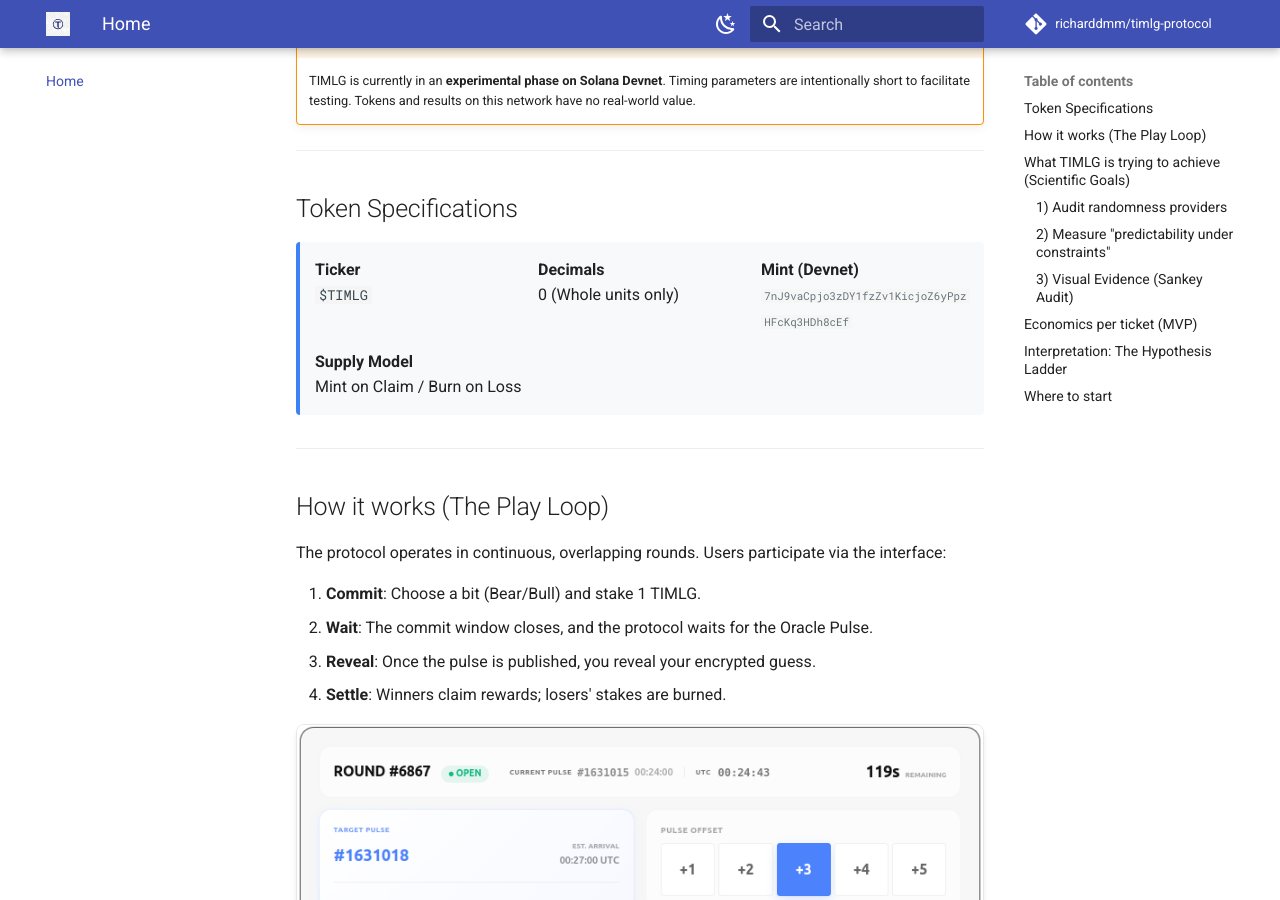
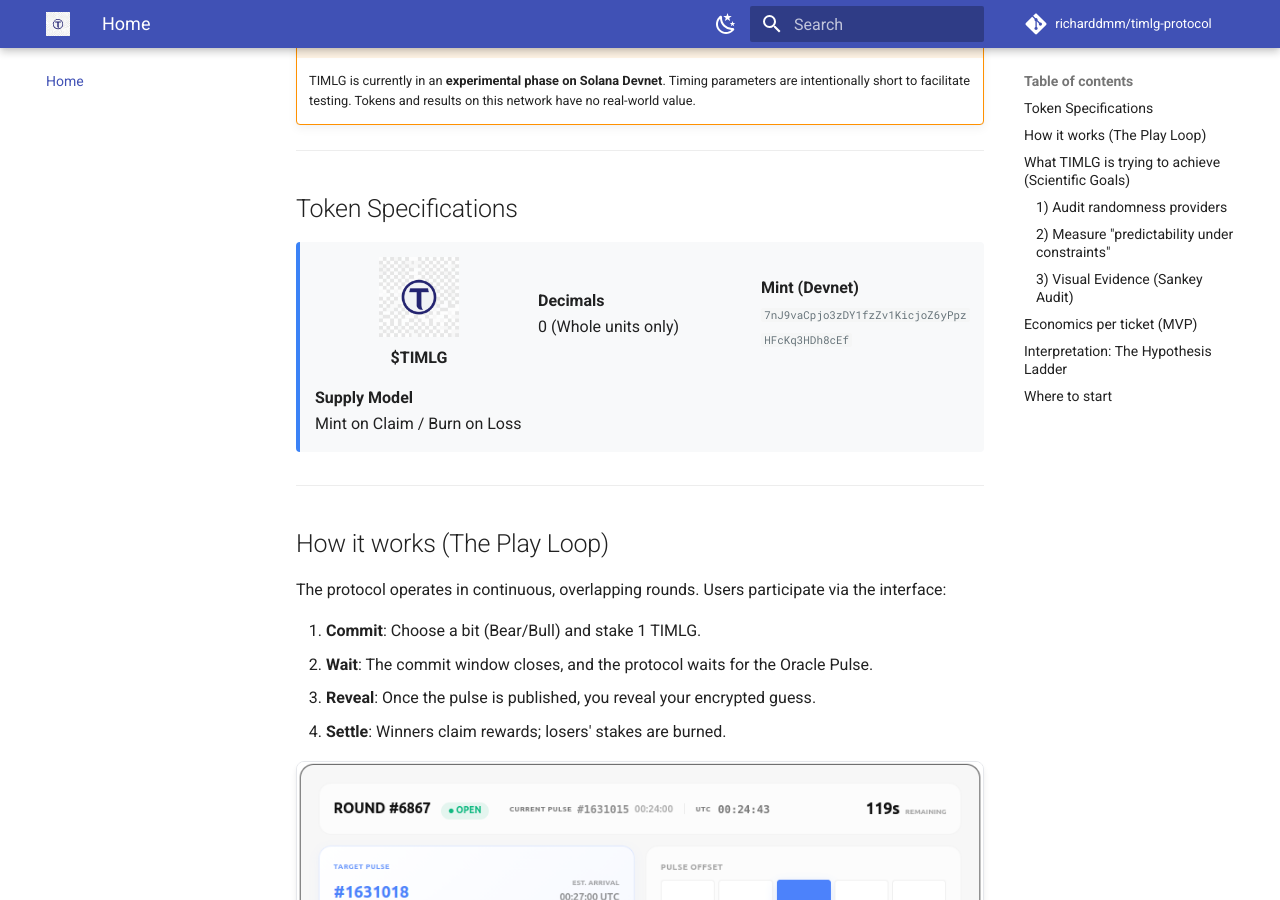
Before and after one commit to TIMLG-Protocol/timlg-protocol, an MkDocs documentation site: the page built from docs/index.md, in a window 1280 px wide and 900 px high, scrolled down 423 px. Built offline with MkDocs 1.6.1 and Material for MkDocs 9.7.7, drawn with Linux system fonts in a browser that asks for light colours; comment, search, counter and statistics services are not loaded.

Commit message:
Update Home page: Use canonical icon.png in Header and Token Specs

```diff
--- a/docs/index.md
+++ b/docs/index.md
@@ -1,4 +1,4 @@
-# <img src="assets/beta/assets/token_logo-Dt5qbkym.png" width="40" style="vertical-align: bottom; margin-right: 10px;"> TIMLG Protocol
+# <img src="assets/icon.png" width="40" style="vertical-align: bottom; margin-right: 10px;"> TIMLG Protocol
 
 TIMLG is a **public, auditable experiment protocol** built on Solana.
 
@@ -14,8 +14,8 @@ It runs slot-bounded **commit–reveal rounds** against a publicly verifiable **
 ## Token Specifications
 
 <div style="background: #f8f9fa; border-left: 4px solid #3b82f6; padding: 15px; border-radius: 4px; margin-bottom: 2em;">
-  <div style="display: grid; grid-template-columns: repeat(auto-fit, minmax(200px, 1fr)); gap: 15px;">
-    <div><strong>Ticker</strong><br><code>$TIMLG</code></div>
+  <div style="display: grid; grid-template-columns: repeat(auto-fit, minmax(200px, 1fr)); gap: 15px; align-items: center;">
+    <div style="text-align: center;"><img src="assets/icon.png" width="80" style="display: block; margin: 0 auto 8px;"><strong>$TIMLG</strong></div>
     <div><strong>Decimals</strong><br>0 (Whole units only)</div>
     <div><strong>Mint (Devnet)</strong><br><small><code>7nJ9vaCpjo3zDY1fzZv1KicjoZ6yPpzHFcKq3HDh8cEf</code></small></div>
     <div><strong>Supply Model</strong><br>Mint on Claim / Burn on Loss</div>
```
